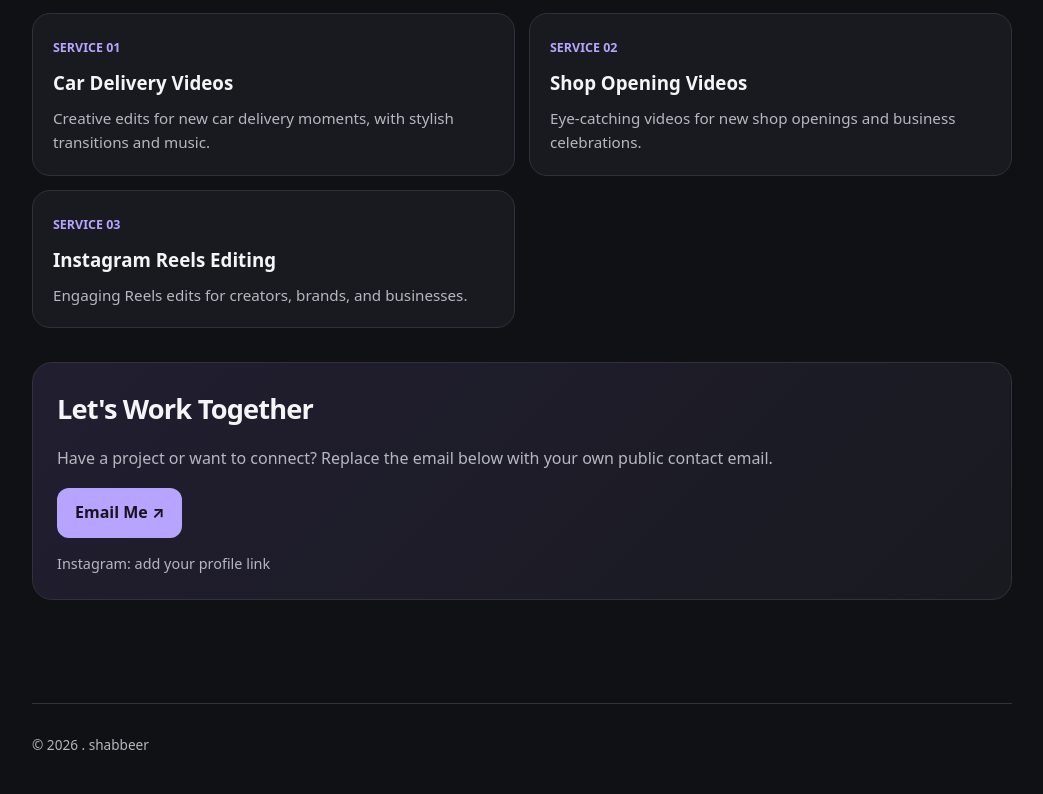
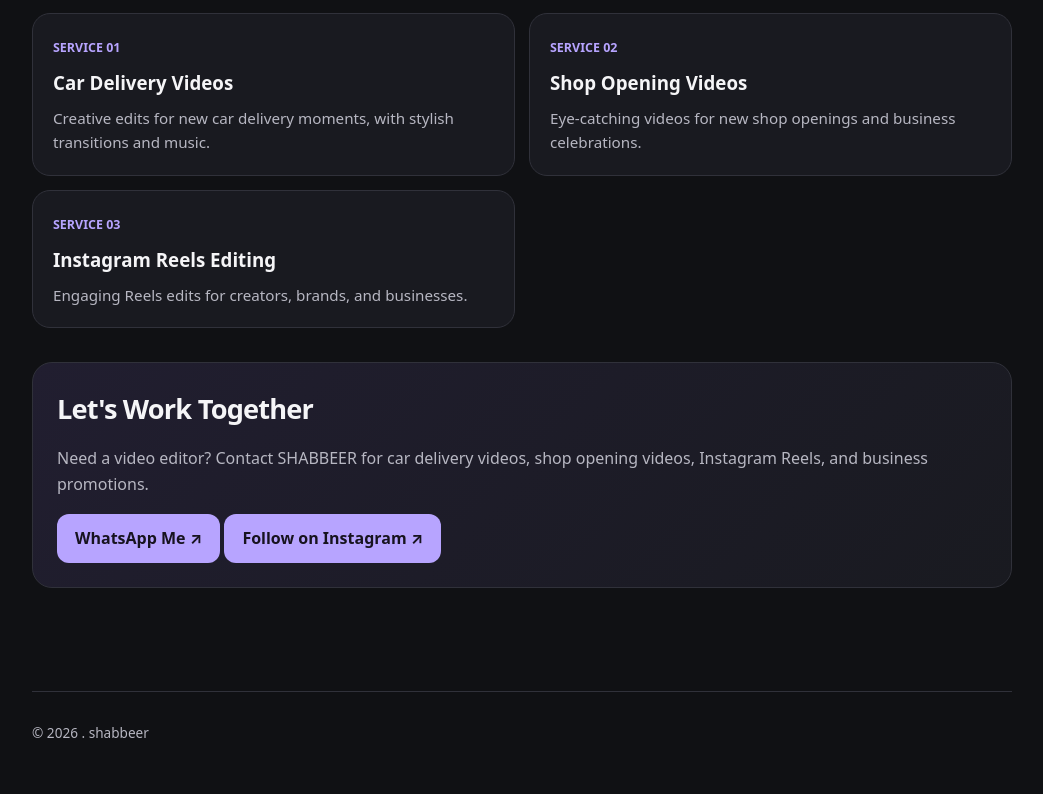
Before and after one commit to sabbirhidko7-eng/-skh.github.io, a plain HTML site: page index.html in a window 1280 px wide. Shown: the part 1337-2131 px from the top of the page, without its empty margins (118-1161 px from the left). Drawn offline with Linux system fonts and the light colour scheme.

Commit message:
Update index.html

```diff
--- a/index.html
+++ b/index.html
@@ -122,15 +122,20 @@
   </article>
 </div>
 
+<section id="contact">
+  <div class="contact-box">
+    <h2 class="section-title">Let's Work Together</h2>
+    <p class="muted">Need a video editor? Contact SHABBEER for car delivery videos, shop opening videos, Instagram Reels, and business promotions.</p>
 
-      <section id="contact">
-        <div class="contact-box">
-          <h2 class="section-title">Let's Work Together</h2>
-          <p class="muted">Have a project or want to connect? Replace the email below with your own public contact email.</p>
-          <a class="button primary" href="mailto:yourname@example.com">Email Me ↗</a>
-          <p class="muted" style="margin-bottom:0;font-size:.9rem">Instagram: <a class="text-link" href="https://instagram.com/" target="_blank" rel="noopener">add your profile link</a></p>
-        </div>
-      </section>
+    <a class="button primary" href="https://wa.me/919302139321" target="_blank" rel="noopener">WhatsApp Me ↗</a>
+
+    <a class="button primary" href="https://www.instagram.com/edtaven/" target="_blank" rel="noopener">Follow on Instagram ↗</a>
+  </div>
+</section>
+
+
+
+
     </main>
 
     <footer>© <span id="year"></span> .
```
